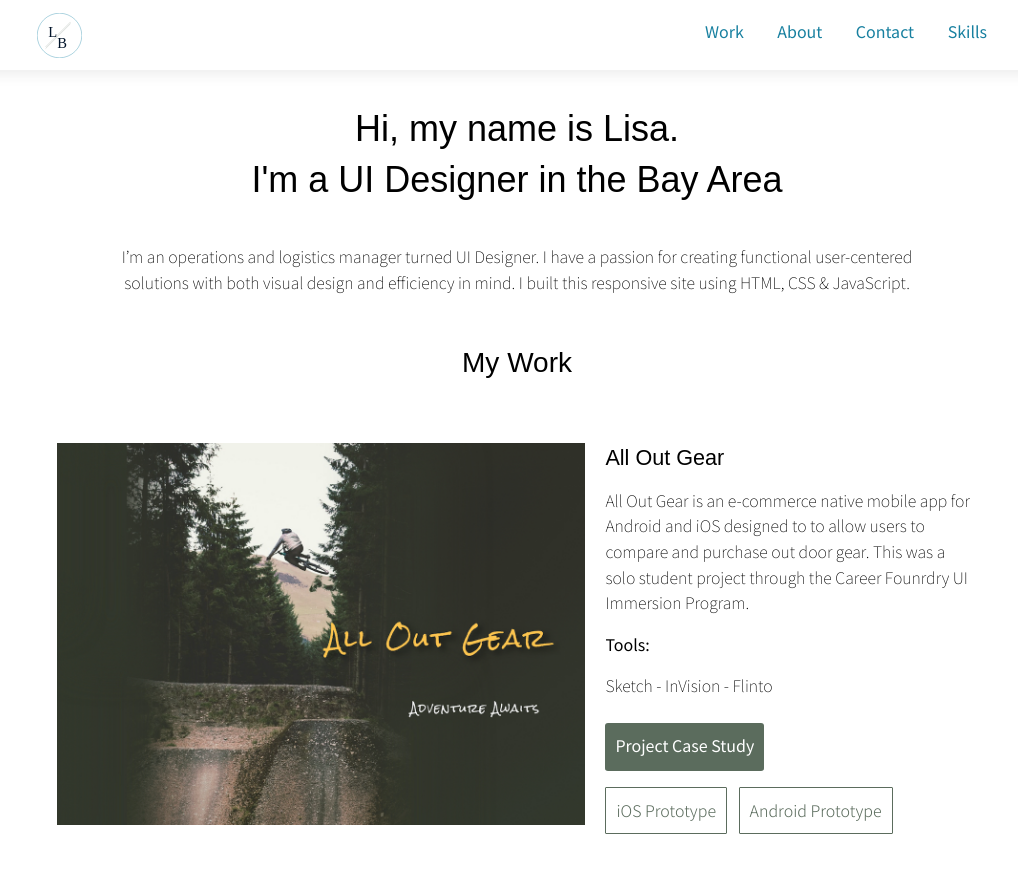
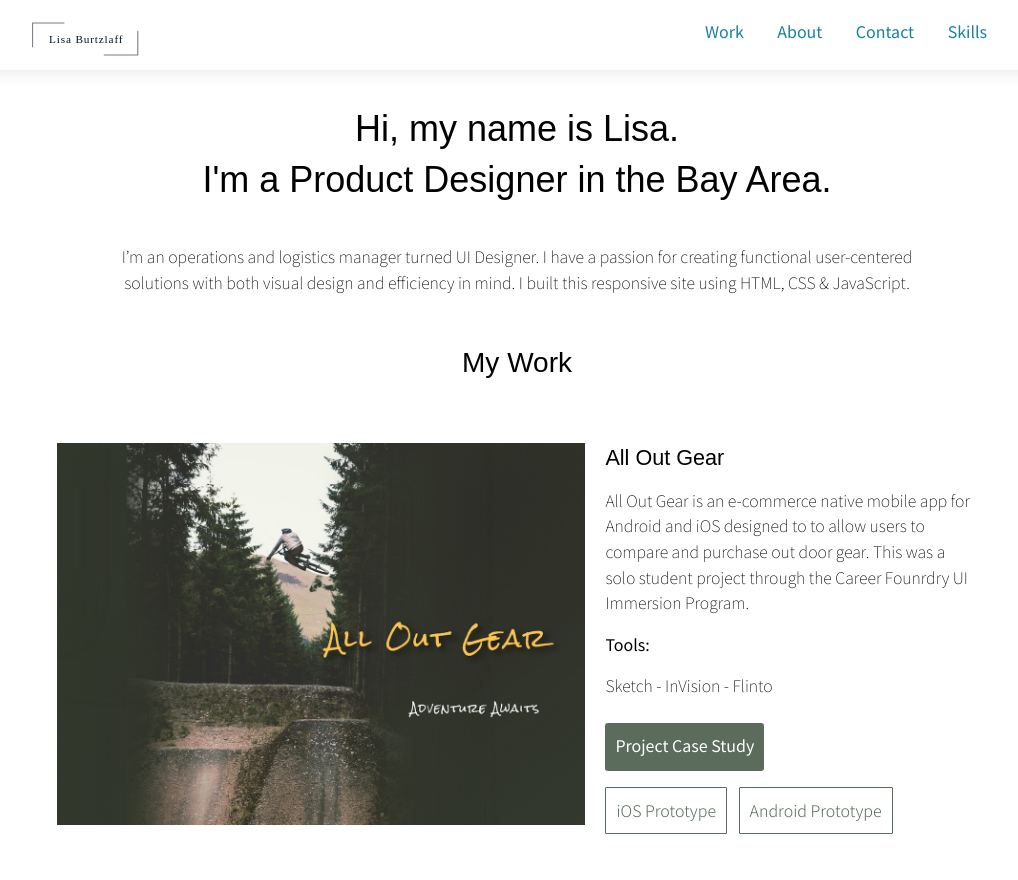
Before and after one commit to burtzlaff/portfolio, a plain HTML site: page index.html in a window 1280 px wide. Shown: the top 880 px of the page, without its empty margins (123-1141 px from the left). Drawn offline with nearby package versions, Linux system fonts and the light colour scheme.

Commit message:
updated font and logo

```diff
--- a/index.html
+++ b/index.html
@@ -3,7 +3,7 @@
 
 <head>
   <meta charset="utf-8">
-  <title>Lisa Burtzlaff UI Designer Bay Area</title>
+  <title>Lisa Burtzlaff Product Designer Bay Area</title>
   <link rel="stylesheet" type="text/css" href="https://cdnjs.cloudflare.com/ajax/libs/normalize/8.0.1/normalize.min.css">
   <link rel="stylesheet" type="text/css" href="css/style.css">
   <meta name="viewport" content="width=device-width, initial-scale=1">
@@ -12,6 +12,10 @@
   </style>
   <style>
     @import url('https://fonts.googleapis.com/css2?family=Noto+Sans+JP:wght@100;300;400;500;700;900&display=swap');
+  </style>
+
+  <style>
+    @import url('https://fonts.googleapis.com/css2?family=Lato:ital,wght@0,100;0,300;0,400;0,700;0,900;1,100;1,300;1,400;1,700;1,900&display=swap');
   </style>
   <style>
     html {
@@ -26,23 +30,18 @@
   <header>
     <div class="container">
       <div class="navtoggle" id="myNavtoggle">
-        <svg class="logo" width="60px" height="60px" viewBox="0 0 120 120" version="1.1" xmlns="http://www.w3.org/2000/svg" xmlns:xlink="http://www.w3.org/1999/xlink">
-          <title>Logo</title>
-          <g id="Page-1" stroke="none" stroke-width="1" fill="none" fill-rule="evenodd">
-            <g id="A4" transform="translate(-49.000000, -28.000000)">
-              <g id="Logo" transform="translate(49.000000, 28.000000)">
-                <text id="L" font-family="AvenirNext-UltraLight, Avenir Next" font-size="35" font-weight="200" letter-spacing="2.66301" fill="#001329" class="l">
-                  <tspan x="27" y="58">L</tspan>
-                </text>
-                <text id="B" font-family="AvenirNext-UltraLight, Avenir Next" font-size="35" font-weight="200" letter-spacing="2.66301" fill="#001329" class="b">
-                  <tspan x="56" y="84">B</tspan>
-                </text>
-                <line x1="21.3881579" y1="80.6118421" x2="79.6118421" y2="22.3881579" id="Line" stroke="#5b6c5d" stroke-width="0.5" stroke-linecap="square"></line>
-                <line x1="21.3881579" y1="84.6118421" x2="79.6118421" y2="26.3881579" id="Line" stroke="#5b6c5d" stroke-width="0.5" stroke-linecap="square"></line>
-                <circle id="Oval" stroke="#000000" cx="54" cy="54" r="53.5" class="circle"></circle>
-              </g>
+
+        <svg class="logo" width="358px" height="112px" viewBox="0 0 840 280" version="1.1" xmlns="http://www.w3.org/2000/svg" xmlns:xlink="http://www.w3.org/1999/xlink">
+            <title>Group 9</title>
+            <g id="Page-1" stroke="none" stroke-width="1" fill="none" fill-rule="evenodd">
+                <g id="Group-9" transform="translate(2.000000, 2.000000)">
+                    <text id="Lisa-Burtzlaff" font-family="AvenirNext-UltraLight, Avenir Next" font-size="37.79622" font-weight="200" letter-spacing="2.87576318" fill="#001329">
+                        <tspan x="55" y="66">Lisa Burtzlaff</tspan>
+                    </text>
+                    <polyline id="Line-6" stroke="#777C8C" stroke-width="3.5625" stroke-linecap="square" points="105 0 -1.82145965e-16 -2.77555756e-16 0 80"></polyline>
+                    <polyline id="Line-6-Copy" stroke="#777C8C" stroke-width="3.5625" stroke-linecap="square" transform="translate(297.250000, 68.000000) rotate(180.000000) translate(-297.250000, -68.000000) " points="353.5 28 241 28 241 108"></polyline>
+                </g>
             </g>
-          </g>
         </svg>
         <nav>
           <ul>
@@ -63,7 +62,7 @@
         <div>
           <h1>
             Hi, my name is Lisa.
-            <span>I'm a UI Designer in the Bay Area</span>
+            <span>I'm a Product Designer in the Bay Area.</span>
           </h1>
           <div id="intro">
           <p>I’m an operations and logistics manager turned UI Designer. I have a passion for creating functional user-centered solutions with both visual design and efficiency in mind. I built this responsive site using HTML, CSS & JavaScript.</p>
@@ -193,7 +192,7 @@
       <h2>Get in Touch</h2>
       <p>Want to discuss working together, send feedback or just say hello? Please reach out</p>
       <div class="container" id="mail-btn">
-        <a href="mailto:burtzlaff.lisa@gmail.com" class="button contact">Send me an email</a>
+        <a href="mailto:burtzlaff.lisa@gmail.com" class="button contact">Send Me an Email</a>
       </div>
       <div class="container" id="resume-contact">
         <a href="files/burtzlaff-resume.pdf" target="_blank" class="button cv">Download My Resume</a>
```
